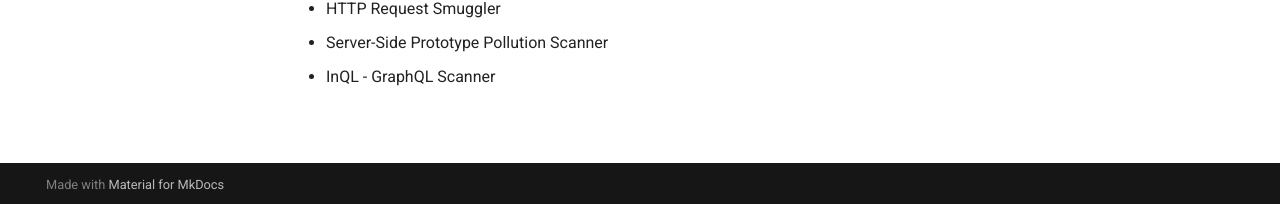
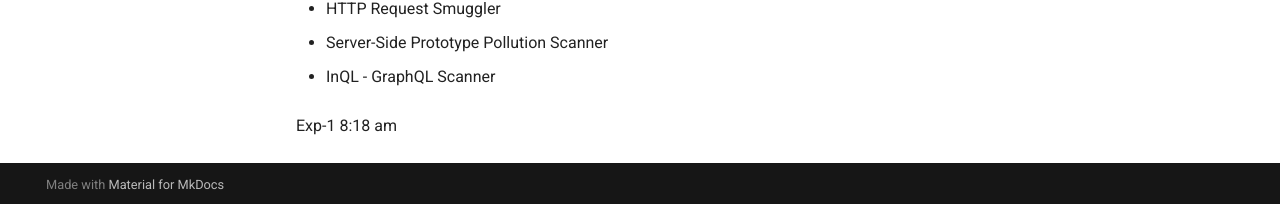
Before and after one commit to mravtechinfo/one-for-all, an MkDocs documentation site: the page built from docs/obsidian_docs/PCSB Cheat Sheet (Document by Anubhav).md, in a window 1280 px wide and 1054 px high. Shown: the part 847-1051 px from the top of the window. Built offline with MkDocs 1.6.1 and Material for MkDocs 9.7.7, drawn with Linux system fonts in a browser that asks for light colours.

```diff
--- a/docs/obsidian_docs/PCSB Cheat Sheet (Document by Anubhav).md
+++ b/docs/obsidian_docs/PCSB Cheat Sheet (Document by Anubhav).md
@@ -36,3 +36,8 @@
 - Server-Side Prototype Pollution Scanner
 
 - InQL - GraphQL Scanner
+
+
+
+
+Exp-1 8:18 am
```
